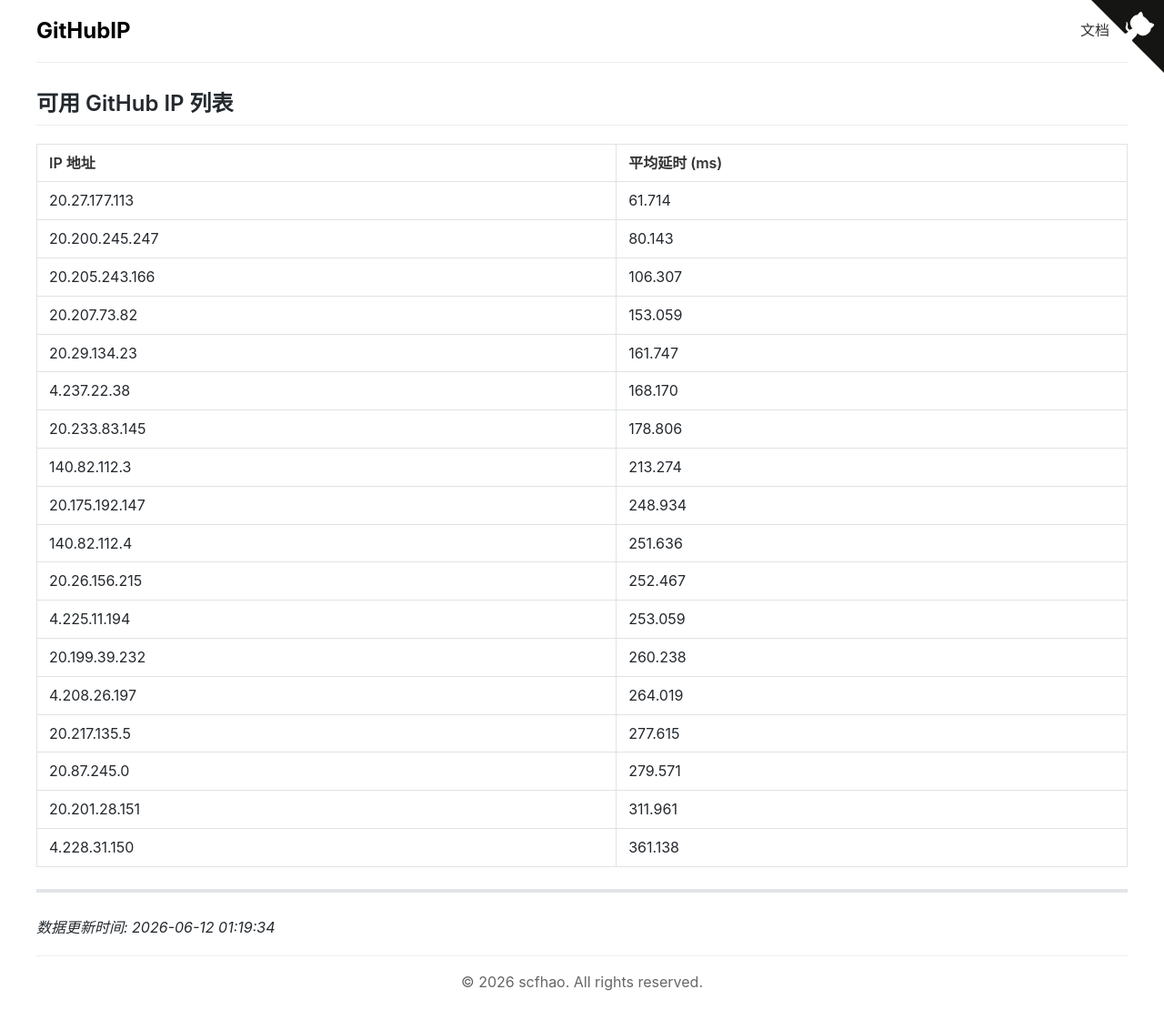
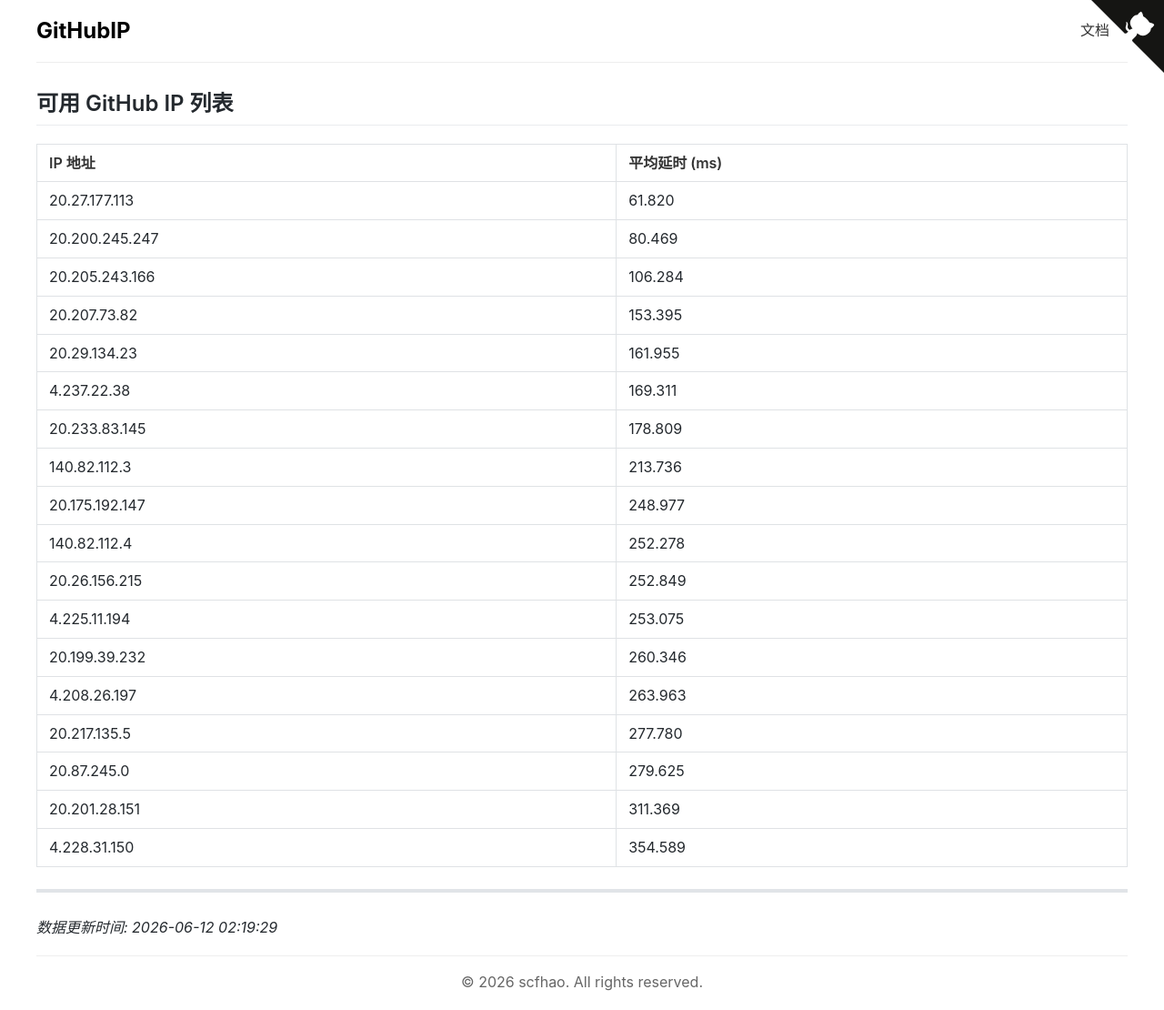
Before and after one commit to scfhao/GitHubIP, a Jekyll site: the page built from index.md, in a window 1280 px wide. Shown: the whole page at 91% size. Built offline with Jekyll 4.4.1, drawn with Linux system fonts in a browser that asks for light colours.

Commit message:
自动脚本执行 - 2026-06-12 02:19:30

```diff
--- a/index.md
+++ b/index.md
@@ -1,32 +1,32 @@
 ---
 layout: home
 title: GitHub IP 列表
-date: 2026-06-12 01:19:34
+date: 2026-06-12 02:19:29
 ---
 
 ## 可用 GitHub IP 列表
 
 | IP 地址 | 平均延时 (ms) |
 |---------|--------------|
-| 20.27.177.113 | 61.714 |
-| 20.200.245.247 | 80.143 |
-| 20.205.243.166 | 106.307 |
-| 20.207.73.82 | 153.059 |
-| 20.29.134.23 | 161.747 |
-| 4.237.22.38 | 168.170 |
-| 20.233.83.145 | 178.806 |
-| 140.82.112.3 | 213.274 |
-| 20.175.192.147 | 248.934 |
-| 140.82.112.4 | 251.636 |
-| 20.26.156.215 | 252.467 |
-| 4.225.11.194 | 253.059 |
-| 20.199.39.232 | 260.238 |
-| 4.208.26.197 | 264.019 |
-| 20.217.135.5 | 277.615 |
-| 20.87.245.0 | 279.571 |
-| 20.201.28.151 | 311.961 |
-| 4.228.31.150 | 361.138 |
+| 20.27.177.113 | 61.820 |
+| 20.200.245.247 | 80.469 |
+| 20.205.243.166 | 106.284 |
+| 20.207.73.82 | 153.395 |
+| 20.29.134.23 | 161.955 |
+| 4.237.22.38 | 169.311 |
+| 20.233.83.145 | 178.809 |
+| 140.82.112.3 | 213.736 |
+| 20.175.192.147 | 248.977 |
+| 140.82.112.4 | 252.278 |
+| 20.26.156.215 | 252.849 |
+| 4.225.11.194 | 253.075 |
+| 20.199.39.232 | 260.346 |
+| 4.208.26.197 | 263.963 |
+| 20.217.135.5 | 277.780 |
+| 20.87.245.0 | 279.625 |
+| 20.201.28.151 | 311.369 |
+| 4.228.31.150 | 354.589 |
 
 ---
 
-*数据更新时间: 2026-06-12 01:19:34*
+*数据更新时间: 2026-06-12 02:19:29*
```
